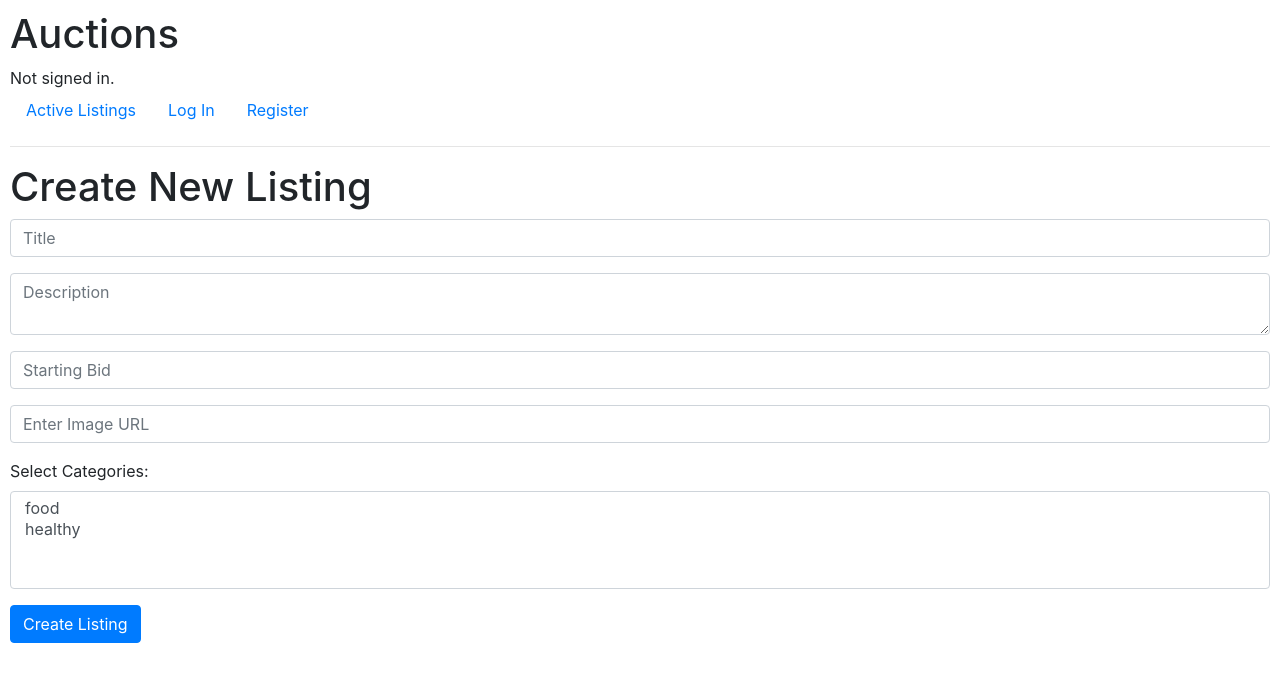
After one commit to jannathshaik123/cs50_devops, a Django app: page /auctions/create in a window 1280 px wide. The commit adds this page. Shown: the top 682 px of the page. Run offline with Django 5.2, Linux system fonts and the light colour scheme; data comes from the database, SQL or seed files in the repository; some libraries are stand-ins or nearby versions.

Commit message:
implemented categories: have to add new listing/new categories form

```diff
--- a/projects/project2/commerce/auctions/models.py
+++ b/projects/project2/commerce/auctions/models.py
@@ -9,12 +9,17 @@ class User(AbstractUser):
     def __str__(self):
         return self.username
 
+class Category(models.Model):
+    name = models.CharField(max_length=64)
+    def __str__(self):
+        return self.name
+
 class AuctionListing(models.Model):
     title = models.CharField(max_length=64)
     description = models.TextField()
     starting_bid = models.DecimalField(max_digits=10, decimal_places=2)
     image = models.URLField(blank=True)
-    category = models.CharField(max_length=64, blank=True)
+    category = models.ManyToManyField(Category, blank=True, related_name="categories")
     created_at = models.DateTimeField(auto_now_add=True)
     max_bidder = models.ForeignKey(User, on_delete=models.CASCADE, related_name="possible_winner", blank=True, null=True)
     max_bid = models.DecimalField(max_digits=10, decimal_places=2, default=0)
@@ -59,10 +64,3 @@ class Watchlist(models.Model):
 
     def __str__(self):
         return f"{self.watcher} - {self.listing}"
-
-class Category(models.Model):
-    name = models.CharField(max_length=64)
-    listings = models.ManyToManyField(AuctionListing, blank=True, related_name="categories")
-
-    def __str__(self):
-        return self.name
--- /dev/null
+++ b/projects/project2/commerce/auctions/templates/auctions/create_new.html
@@ -0,0 +1,50 @@
+{%extends 'auctions/layout.html'%} {%block head%}
+<title>Create New Listing</title>
+{%endblock%} {%block body%}
+<h1>Create New Listing</h1>
+<form
+  action="{%url 'auctions:create_new'%}"
+  method="post"
+  enctype="multipart/form-data"
+>
+  {%csrf_token%}
+  <div class="form-group">
+    <input class="form-control" type="text" name="title" placeholder="Title" />
+  </div>
+  <div class="form-group">
+    <textarea
+      class="form-control"
+      name="description"
+      placeholder="Description"
+    ></textarea>
+  </div>
+  <div class="form-group">
+    <input
+      class="form-control"
+      type="number"
+      name="starting_bid"
+      placeholder="Starting Bid"
+    />
+  </div>
+  <div class="form-group">
+    <input
+      class="form-control"
+      type="link"
+      name="image"
+      placeholder="Enter Image URL"
+    />
+  </div>
+  <div class="form-group">
+    <label for="categories">Select Categories:</label>
+    <select class="form-control" name="categories[]" id="categories" multiple>
+      {% for category in categories %}
+      <option value="{{ category.id }}">{{ category.name }}</option>
+      {% endfor %}
+    </select>
+  </div>
+  {%if message%}
+  <div>{{message}}</div>
+  {%endif%}
+  <input class="btn btn-primary" type="submit" value="Create Listing" />
+</form>
+{%endblock%}
--- a/projects/project2/commerce/auctions/templates/auctions/layout.html
+++ b/projects/project2/commerce/auctions/templates/auctions/layout.html
@@ -27,10 +27,16 @@
       </li>
       {% if user.is_authenticated %}
       <li class="nav-item">
+        <a class="nav-link" href="{% url 'auctions:create_new' %}">Create Listing</a>
+      </li>
+      <li class="nav-item">
         <a class="nav-link" href="{% url 'auctions:logout' %}">Log Out</a>
       </li>
       <li class="nav-item">
         <a class="nav-link" href="{% url 'auctions:watchlist' %}">Watchlist</a>
+      </li>
+      <li class="nav-item">
+        <a class="nav-link" href="{% url 'auctions:categories' %}">Categories</a>
       </li>
       {% else %}
       <li class="nav-item">
--- a/projects/project2/commerce/auctions/urls.py
+++ b/projects/project2/commerce/auctions/urls.py
@@ -11,5 +11,7 @@ urlpatterns = [
     path("register", views.register, name="register"),
     path("listing/<int:listing_id>", views.listing, name="listing"),
     path("listing/<int:listing_id>/close", views.close, name="close"),
-    path("watchlist", views.watchlist, name="watchlist")
+    path("watchlist", views.watchlist, name="watchlist"),
+    path("categories", views.categories, name="categories"),
+    path("create", views.create_new, name="create_new"),
 ]
--- a/projects/project2/commerce/auctions/views.py
+++ b/projects/project2/commerce/auctions/views.py
@@ -124,3 +124,41 @@ def watchlist(request):
     return render(request, "auctions/watchlist.html", {
         "watchlist": Watchlist.objects.filter(watcher=request.user)
     })
+
+@login_required(login_url="auctions/login")
+def categories(request):
+    if request.method == "POST":
+        category = Category.objects.get(id=request.POST["category"])
+        return render(request, "auctions/categories.html", {
+            "category": category,
+            "listings": AuctionListing.objects.filter(category=category
+            )
+        })
+    return render(request, "auctions/categories.html", {
+        "categories": Category.objects.all(),
+        "category": None
+    })
+
+def create_new(request):
+    if request.method == "POST":
+        if not request.POST["title"] or not request.POST["description"] or not request.POST["starting_bid"] or not request.POST["image"] or not request.POST["categories"]:
+            return render(request, "auctions/create_new.html", {
+                "categories": Category.objects.all(),
+                "message": "Please fill out all fields."
+            })
+        title = request.POST["title"]
+        description = request.POST["description"]
+        starting_bid = request.POST["starting_bid"]
+        image = request.POST["image"]
+        selected_categories = request.POST.getlist('categories[]')
+        print(selected_categories)
+        new_listing = AuctionListing.objects.create(title=title, description=description, starting_bid=starting_bid, image=image, owner=request.user)
+        for category_id in selected_categories:
+            category = Category.objects.get(id=category_id)
+            new_listing.categories.add(category)
+        # category = Category.objects.filter(name=selected_categories[0])[0]
+
+        return HttpResponseRedirect(reverse("auctions:index"))
+    return render(request, "auctions/create_new.html", {
+        "categories": Category.objects.all()
+    })
```
Also changed, not shown: projects/project2/commerce/auctions/templates/auctions/categories.html (added, +32 -0 lines), projects/project2/commerce/auctions/templates/auctions/watchlist.html (+6 -4 lines), projects/project2/commerce/auctions/migrations/0002_remove_category_listings_and_more.py (added), projects/project2/commerce/db.sqlite3.
